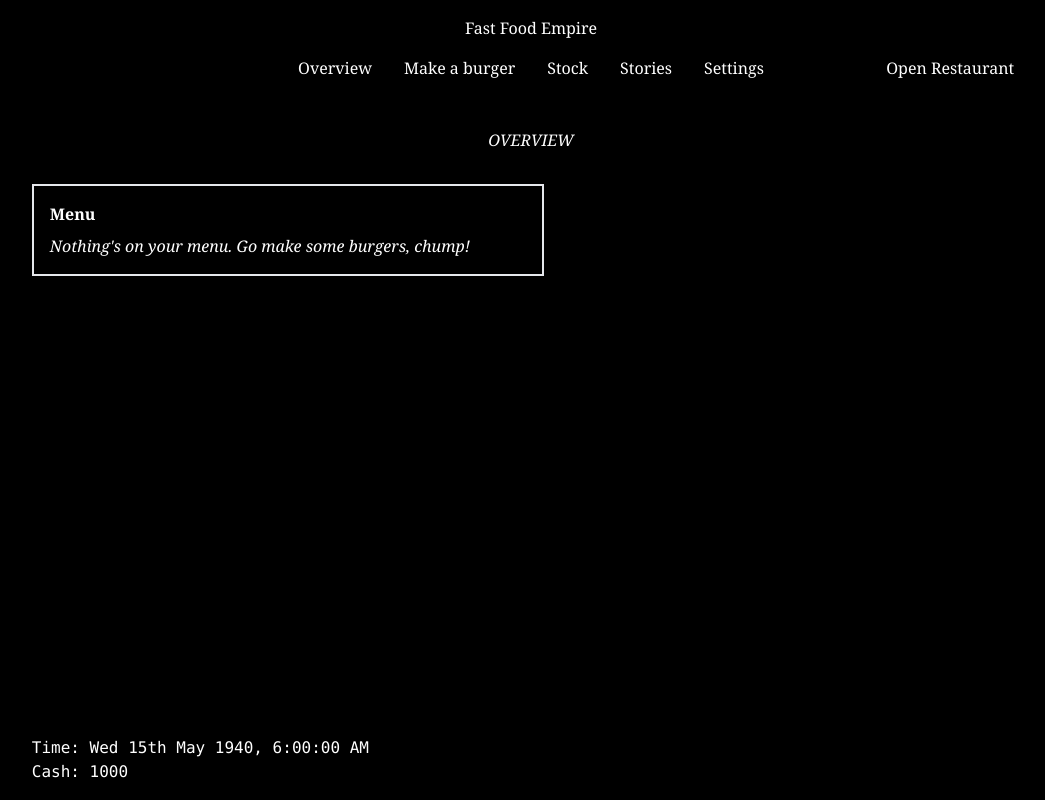
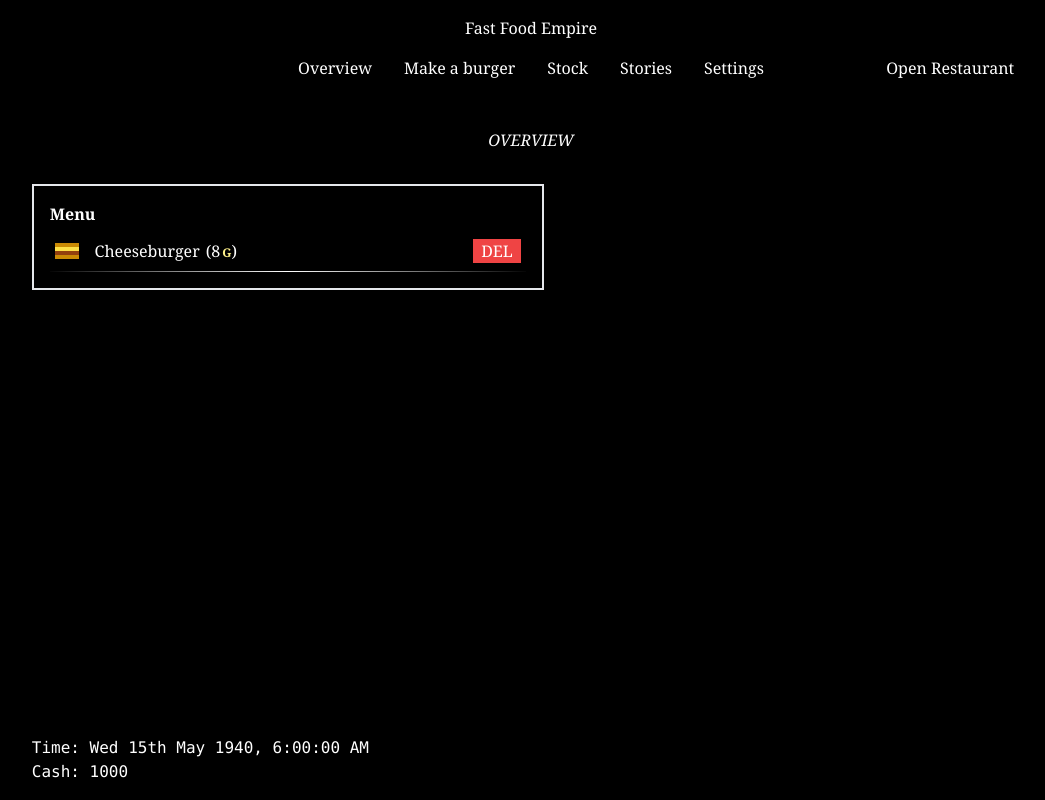
Before and after one commit to phonyphanty/fast-food-tycoon, a Vue app: page / in a window 1280 px wide. Shown: the whole page, without its empty margins (109-1154 px from the left). Built offline with nearby package versions, Linux system fonts and the light colour scheme.

Commit message:
Add debug cheeseburger to main menu

```diff
--- a/src/composables/useBurger.ts
+++ b/src/composables/useBurger.ts
@@ -6,7 +6,7 @@ import { useStock } from "@/composables/useStock";
 // Exports
 import { Quality, IngredientType } from "@/exports/ingredientEnums";
 // Other imports
-import { ref } from "vue";
+import { reactive, ref } from "vue";
 
 export function useBurger() {
     const { QualityAndAttributes, QualityMap } = useQuality();
@@ -82,12 +82,9 @@ export function useBurger() {
      * the game.
      */
     class BurgerIngredients {
-        private static _ingredients: BurgerIngredient[] = [];
+        private static _ingredients: Map<string, BurgerIngredient> = new Map();
         public static get ingredients() {
-            return BurgerIngredients._ingredients;
-        }
-        public static set ingredients(value: BurgerIngredient[]) {
-            BurgerIngredients._ingredients = value;
+            return Array.from(BurgerIngredients._ingredients.values());
         }
 
         /**
@@ -98,8 +95,21 @@ export function useBurger() {
          * @returns {boolean} True if addition successful, false otherwise.
          */
         static add(...ingredients: BurgerIngredient[]) : boolean {
-            BurgerIngredients.ingredients.push(...ingredients);
+            ingredients.forEach(ingredient => {
+                if (BurgerIngredients._ingredients.has(ingredient.id)) {
+                    return false;
+                } else {
+                    BurgerIngredients._ingredients.set(ingredient.id, ingredient);
+                }
+            });
             return true;
+        }
+
+        /**
+         * Get a map of all burger ingredients.
+         */
+        static getIngredientMap() {
+            return BurgerIngredients._ingredients;
         }
     }
 
@@ -140,7 +150,8 @@ export function useBurger() {
     stock.addIngredient(...BurgerIngredients.ingredients as Ingredient[])
 
     let burgerIngredients = ref(BurgerIngredients.ingredients);
+    let burgerIngredientsMap = reactive(BurgerIngredients.getIngredientMap());
 
-    return { Ingredient, BurgerIngredient, BurgerIngredients, burgerIngredients};
+    return { Ingredient, BurgerIngredient, BurgerIngredients, burgerIngredients, burgerIngredientsMap};
 
 }
--- a/src/composables/useBurgerStack.ts
+++ b/src/composables/useBurgerStack.ts
@@ -56,7 +56,7 @@ export function useBurgerStack() {
         public get name(): string {
             return this._name;
         }
-        private set name(value: string) {
+        public set name(value: string) {
             this._name = value;
         }
         private _cost: number = 0;
@@ -72,7 +72,7 @@ export function useBurgerStack() {
         public get price(): number {
             return this._price;
         }
-        private set price(value: number) {
+        public set price(value: number) {
             this._price = value;
         }
         private _icon: BurgerStackIcon;
--- a/src/composables/useSharedState.ts
+++ b/src/composables/useSharedState.ts
@@ -8,6 +8,9 @@ import { useMenu } from '@/composables/useMenu';
 import { useMoney } from '@/composables/useMoney';
 import { useReputation } from '@/composables/useReputation';
 import { useAwareness } from '@/composables/useAwareness';
+import { useAbstractFood } from '@/composables/useAbstractFood';
+import { useBurgerStack } from '@/composables/useBurgerStack';
+import { useBurger } from '@/composables/useBurger';
 // Other imports
 import { reactive } from 'vue';
 
@@ -15,10 +18,27 @@ const { Menu } = useMenu();
 const { Money } = useMoney();
 const { Reputation } = useReputation();
 const { Awareness } = useAwareness();
+const { Product } = useAbstractFood();
+const { BurgerStack } = useBurgerStack();
+const { burgerIngredientsMap } = useBurger();
 
 type Money = InstanceType<typeof Money>;
+type Product = InstanceType<typeof Product>;
 
 const mainMenu = reactive(new Menu());
+
+const cheeseburger = new BurgerStack(
+    burgerIngredientsMap.get('cheap-bun')!,
+    burgerIngredientsMap.get('cheap-cheese')!,
+    burgerIngredientsMap.get('cheap-patty')!,
+    burgerIngredientsMap.get('cheap-bun')!,
+);
+cheeseburger.name = 'Cheeseburger';
+cheeseburger.price = 8;
+cheeseburger.evaluate();
+cheeseburger.generateIcon();
+
+mainMenu.add(cheeseburger);
 
 const initialMoney = 1000;
 const money = reactive(new Money(initialMoney)) as Money;
```
